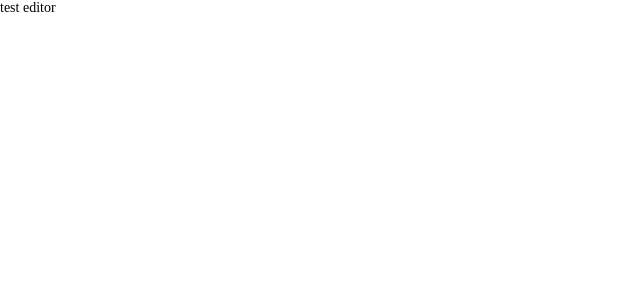
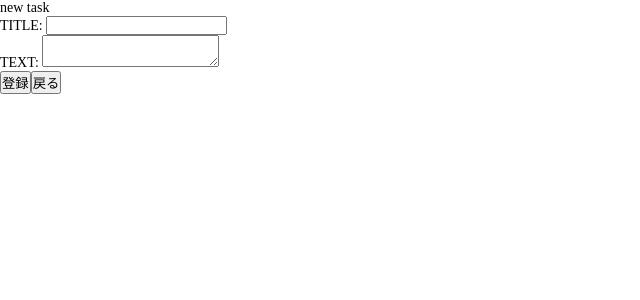
Before and after one commit to uki213/vue_todo_test, a Vue app: page /#/edit in a window 1280 px wide. Shown: the top 300 px of the page, without its empty margins (0-640 px from the left). Built offline with nearby package versions, Linux system fonts and the light colour scheme.

Commit message:
タスク追加機能作成

```diff
--- /dev/null
+++ b/src/components/taskNew.vue
@@ -0,0 +1,42 @@
+<template>
+  <div>new task
+    <div>
+      <div>TITLE: <input v-model="task.taskName"></div>
+      <div>TEXT: <textarea v-model="task.taskText"></textarea></div>
+
+      <button @click="send" class="btn">登録</button>
+      <button @click="returnHome" >戻る</button>
+    </div>
+  </div>
+</template>
+
+<script>
+export default {
+  data() {
+    return {
+      default: {
+        taskId: "",
+        taskName: "",
+        taskText: ""
+      },
+      task: {
+        taskId: "",
+        taskName: "",
+        taskText: ""
+      }
+    };
+  },
+  computed: {},
+  methods: {
+    send() {
+      let sendTask = Object.assign(this.task);
+      sendTask.taskId = Date.now();
+      this.$store.commit("taskPush", sendTask);
+      this.task = this.default;
+    },
+    returnHome() {
+      this.$router.push({ name: "home" });
+    }
+  }
+};
+</script>
--- a/src/store.js
+++ b/src/store.js
@@ -40,7 +40,7 @@ export default new Vuex.Store({
     },
     taskDelete(state, targrtNumber) {
       let taskNumber;
-      this.state.tasks.some((task, index) => {
+      state.tasks.some((task, index) => {
         if (task.taskId === targrtNumber) {
           taskNumber = index;
           return true;
@@ -48,8 +48,11 @@ export default new Vuex.Store({
       });
 
       if (confirm("削除しますか？")) {
-        this.state.tasks.splice(taskNumber, 1);
+        state.tasks.splice(taskNumber, 1);
       }
+    },
+    taskPush(state, task) {
+      state.tasks.push(task);
     }
   },
   actions: {}
--- a/src/views/Edit.vue
+++ b/src/views/Edit.vue
@@ -1,14 +1,24 @@
 <template>
   <div>
-    <Editor />
+    <div v-if="editMode"><Registration /></div>
+    <duv v-else><Editor /></duv>
   </div>
 </template>
 
 <script>
-import Editor from "@/components/taskEdit.vue";
+import taskEdit from "@/components/taskEdit.vue";
+import taskNew from "@/components/taskNew.vue";
+
 export default {
   components: {
-    Editor
+    Editor: taskEdit,
+    Registration: taskNew
+  },
+  computed: {
+    editMode() {
+      let paramId = !(this.$route.params.id !== undefined);
+      return paramId;
+    }
   }
 };
 </script>
--- a/src/views/Home.vue
+++ b/src/views/Home.vue
@@ -1,6 +1,9 @@
 <template>
   <div class="home">
     <Tasks />
+    <div class="newTask">
+      <button @click="newTask">新規タスク</button>
+    </div>
   </div>
 </template>
 
@@ -9,16 +12,12 @@ import Tasks from "@/components/taskList.vue";
 
 export default {
   components: {
-    Tasks
+    Tasks: Tasks
+  },
+  methods: {
+    newTask() {
+      this.$router.push({ name: "edit" });
+    }
   }
 };
-// // @ is an alias to /src
-// import HelloWorld from "@/components/HelloWorld.vue";
-
-// export default {
-//   name: "home",
-//   components: {
-//     HelloWorld
-//   }
-// };
 </script>
```
